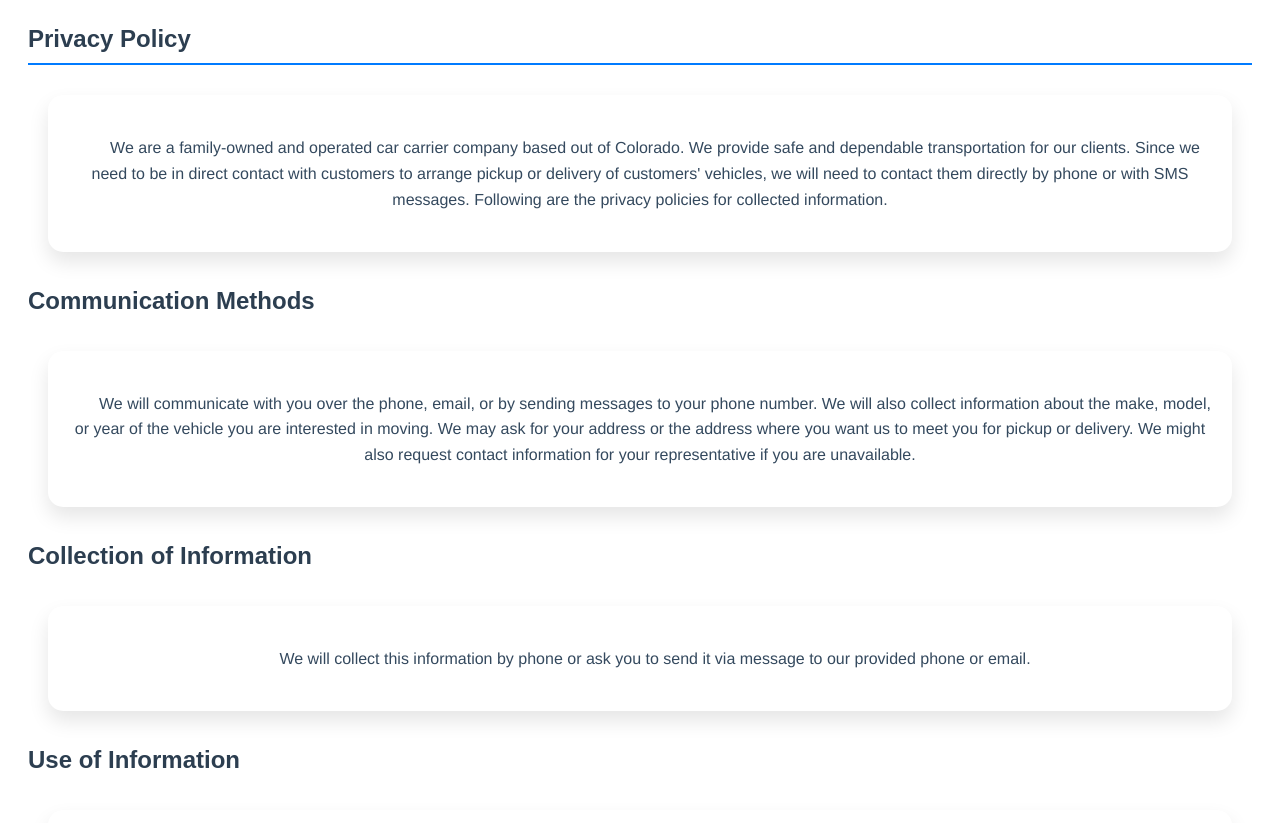
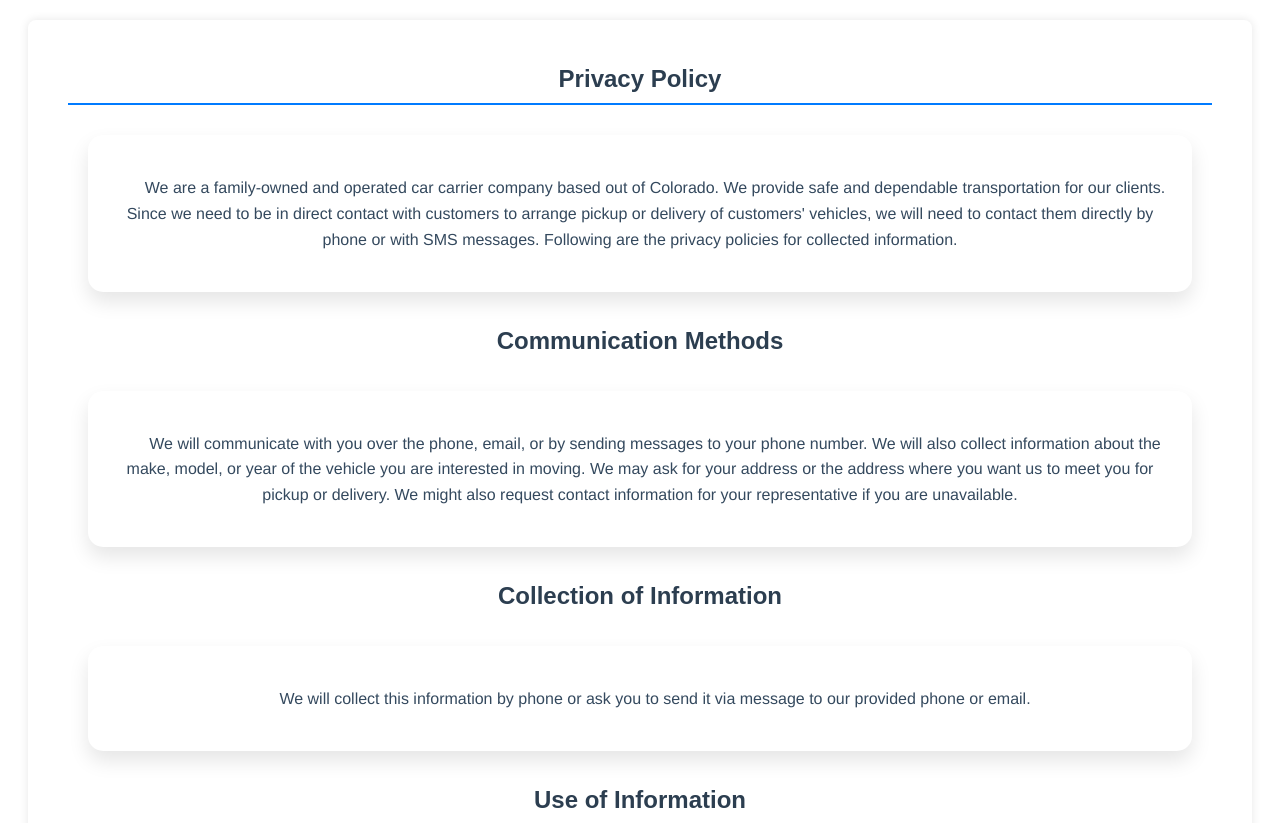
Before and after one commit to 1mansurov/TKAUTOTRANSINC, a plain HTML site: page message.html in a window 1280 px wide. Shown: the top 823 px of the page. Drawn offline with Linux system fonts and the light colour scheme.

Commit message:
finished changes

```diff
--- a/message.css
+++ b/message.css
@@ -204,6 +204,7 @@ a:hover {
     font-family: Arial, sans-serif;
     margin: 20px;
     line-height: 1.6;
+
 }
 
 .privacy-policy .section {
@@ -214,6 +215,7 @@ a:hover {
     font-size: 1.5em;
     font-weight: bold;
     color: #2C3E50;
+    text-align: center;
 }
 
 .privacy-policy .info-section {
--- a/message.html
+++ b/message.html
@@ -28,7 +28,9 @@
         - No mobile information will be shared with third parties/affiliates for marketing/promotional purposes. All OPT-IN requests include text messaging originator opt-in data and consent; this information will not be shared with third parties.
     </p> -->
 
-    <div class="privacy-policy">
+    <div class="container">
+        <div class="terms-and-conditions">
+            <div class="privacy-policy">
         <div class="section">
             <h2>Privacy Policy</h2>
             <p class="info-section">We are a family-owned and operated car carrier company based out of Colorado. We provide safe and dependable transportation for our clients. Since we need to be in direct contact with customers to arrange pickup or delivery of customers' vehicles, we will need to contact them directly by phone or with SMS messages. Following are the privacy policies for collected information.</p>
@@ -79,3 +81,5 @@
 
 </body>
 </html>
+        </div>
+    </div>
```
Also changed, not shown: index.html (+1 -1 lines).
